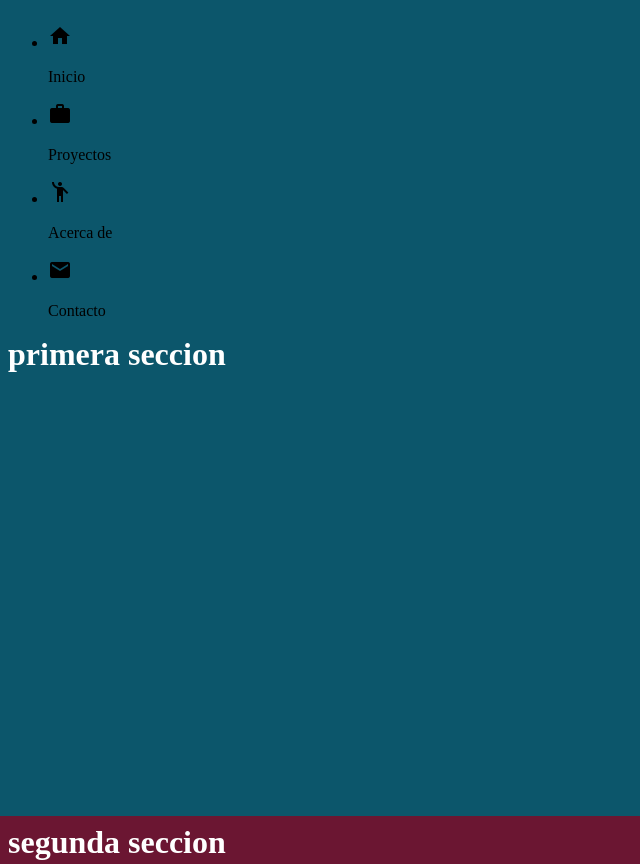
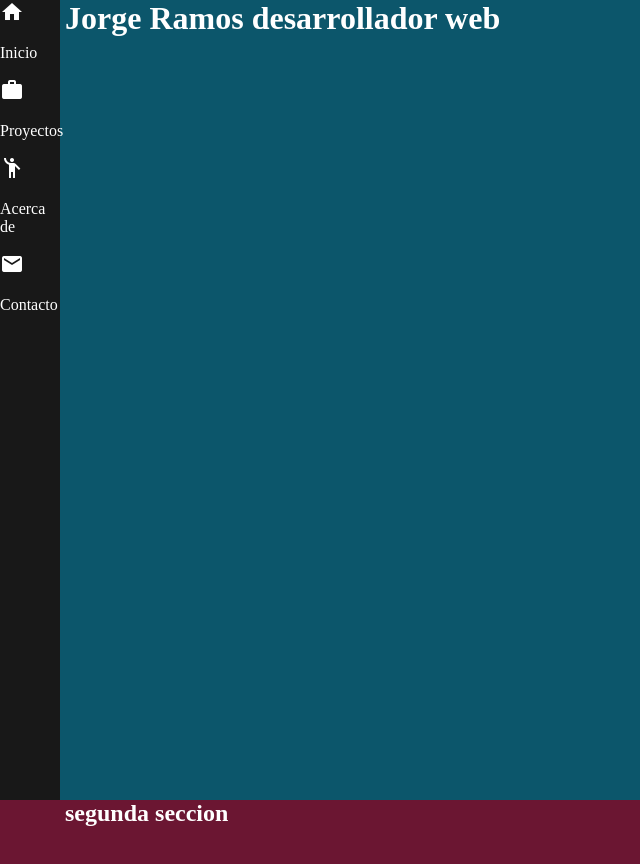
Before and after one commit to miguel17546mals/web_dev_portafolio, a plain HTML site: page index.html in a window 1280 px wide. Shown: the top 864 px of the page, without its empty margins (0-640 px from the left). Drawn offline with Linux system fonts and the light colour scheme.

Commit message:
inicio de desarrollo de menu nav lateral

```diff
--- a/index.html
+++ b/index.html
@@ -1,14 +1,17 @@
 <!DOCTYPE html>
 <html>
+
 <head>
     <title>Jorge Ramos web developer</title>
     <meta charset="utf-8">
     <link href="https://fonts.googleapis.com/icon?family=Material+Icons" rel="stylesheet">
     <link rel="stylesheet" type="text/css" href="styles/css/styles.css">
 </head>
+
 <body>
     <div class="one full">
-            <div>
+        <!-- inicio de menu nav -->
+        <div id='menu-nav'>
             <nav>
                 <ul>
                     <li>
@@ -46,13 +49,16 @@
                 </ul>
             </nav>
         </div>
-            <div>
-
+        <!-- fin de menu nav -->
+        <div class="one-section">
+            <h1>Jorge Ramos desarrollador web</h1>
         </div>
-            <h1>primera seccion</h1>
     </div>
     <div class="two full">
-            <h1>segunda seccion</h1>
+        <div class="two-section">
+            <h2>segunda seccion</h2>
+        </div>
     </div>
 </body>
+
 </html>
--- a/styles/scss/styles.scss
+++ b/styles/scss/styles.scss
@@ -1,20 +1,41 @@
+@import 'variables';
+
 body{
     margin: 0;
     overflow-x: hidden;
 }
 .one{
-    background-color: #0c566b;
+    background-color: $blue;
+    display: flex;
 }
-
 .two{
-    background-color: #6b1632;
+    background-color: $wine;
 }
 .full{
     height: 100vh;
     width: 100vw;
-    padding: 0.5rem;
 }
-h1 {
-    color:#fff;
+.one-section, .two-section{
+    padding: 0 0 0 65px;
+}
+h1, h2 {
+    color: $white;
     margin: 0;
 }
+
+
+//nav//
+#menu-nav{
+    width: 60px;
+    height: 100vh;
+    position: fixed;
+    background-color: #181818;
+    li{
+        color: $white;
+    }
+}
+ul{
+    list-style: none;
+    margin: 0;
+    padding: 0;
+}
--- /dev/null
+++ b/styles/scss/variables.scss
@@ -0,0 +1,9 @@
+//colors
+$blue: #0c566b;
+$light-blue: #0290b8;
+$yellow: #6b6301;
+$light-yellow: #b8aa0b;
+$wine: #6b1632;
+
+$black: #000;
+$white: #fff;
```
Also changed, not shown: styles/css/styles.css, styles/css/variables.css (added), 2 other files. Lines whose indentation alone changed are shown as unchanged.
